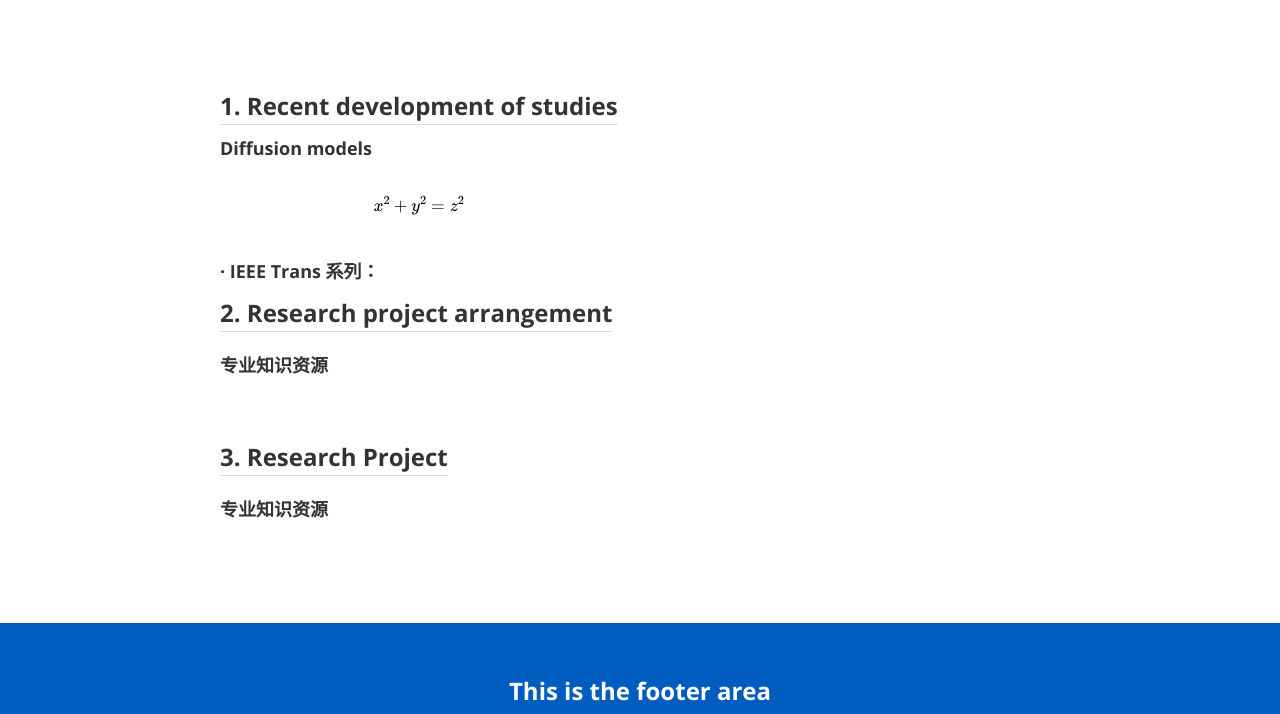
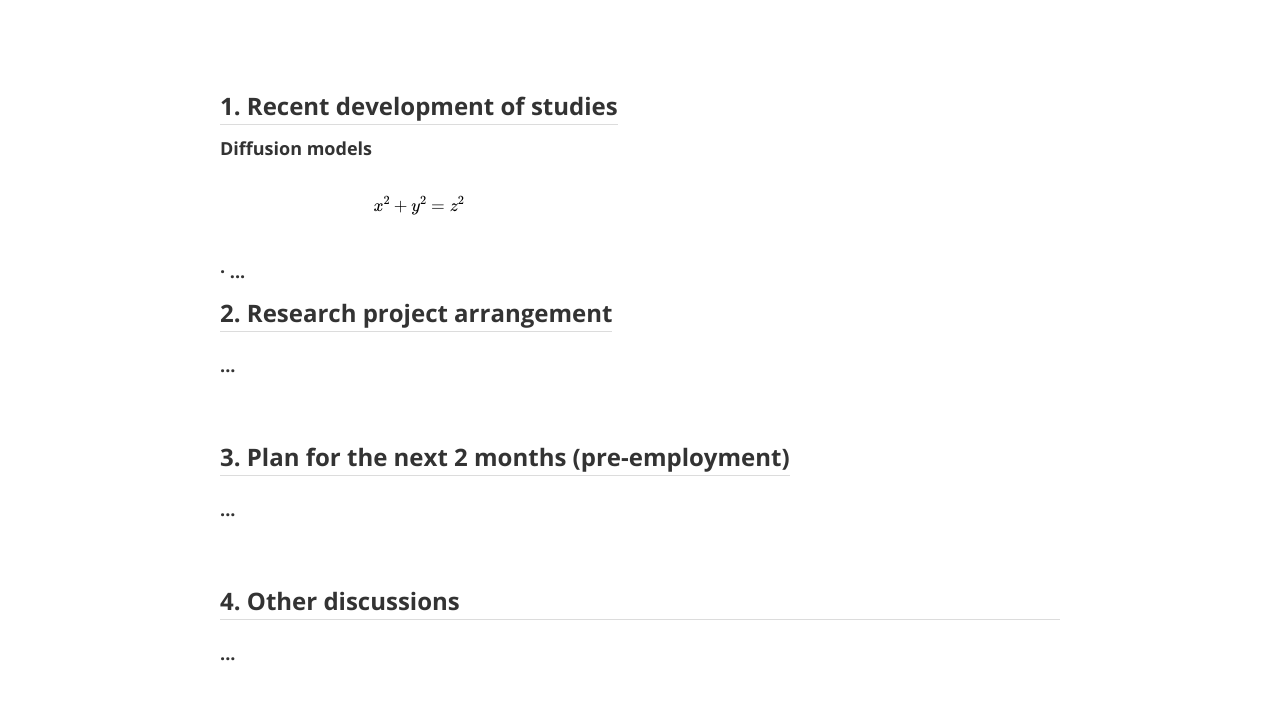
Before and after one commit to Wu-yi-fei/Wu-yi-fei.github.io, a plain HTML site: page plan.html in a window 1280 px wide. Shown: the part 73-787 px from the top of the page. Drawn offline with nearby package versions, Linux system fonts and the light colour scheme.

Commit message:
Update plan.html

```diff
--- a/plan.html
+++ b/plan.html
@@ -39,7 +39,7 @@
                           \[ x^2 + y^2 = z^2 \]
             </p>
             <h3 class="text">
-              · IEEE Trans 系列：
+              · ...
             </h3>
             </div>
           </div>
@@ -52,7 +52,7 @@
           <div class="flex-item flex-column">
             <h2 class="no-top-margin">2. Research project arrangement</h2>
             <hr>
-            <h3>专业知识资源</h3>
+            <h3>...</h3>
             <p class="text">
             </p><p class="text">
             </p><p class="text">
@@ -63,9 +63,19 @@
         <!-------------------------------------------------------------------------------------------->
         <div class="flex-row">
           <div class="flex-item flex-column">
-            <h2 class="no-top-margin">3. Research Project </h2>
+            <h2 class="no-top-margin">3. Plan for the next 2 months (pre-employment) </h2>
             <hr>
-            <h3>专业知识资源</h3>
+            <h3>...</h3>
+            <p class="text">
+            </p><p class="text">
+            </p><p class="text">
+            </p>
+                  </div>
+        </div>
+        <div class="flex-item flex-column">
+            <h2 class="no-top-margin">4. Other discussions</h2>
+            <hr>
+            <h3>...</h3>
             <p class="text">
             </p><p class="text">
             </p><p class="text">
```
